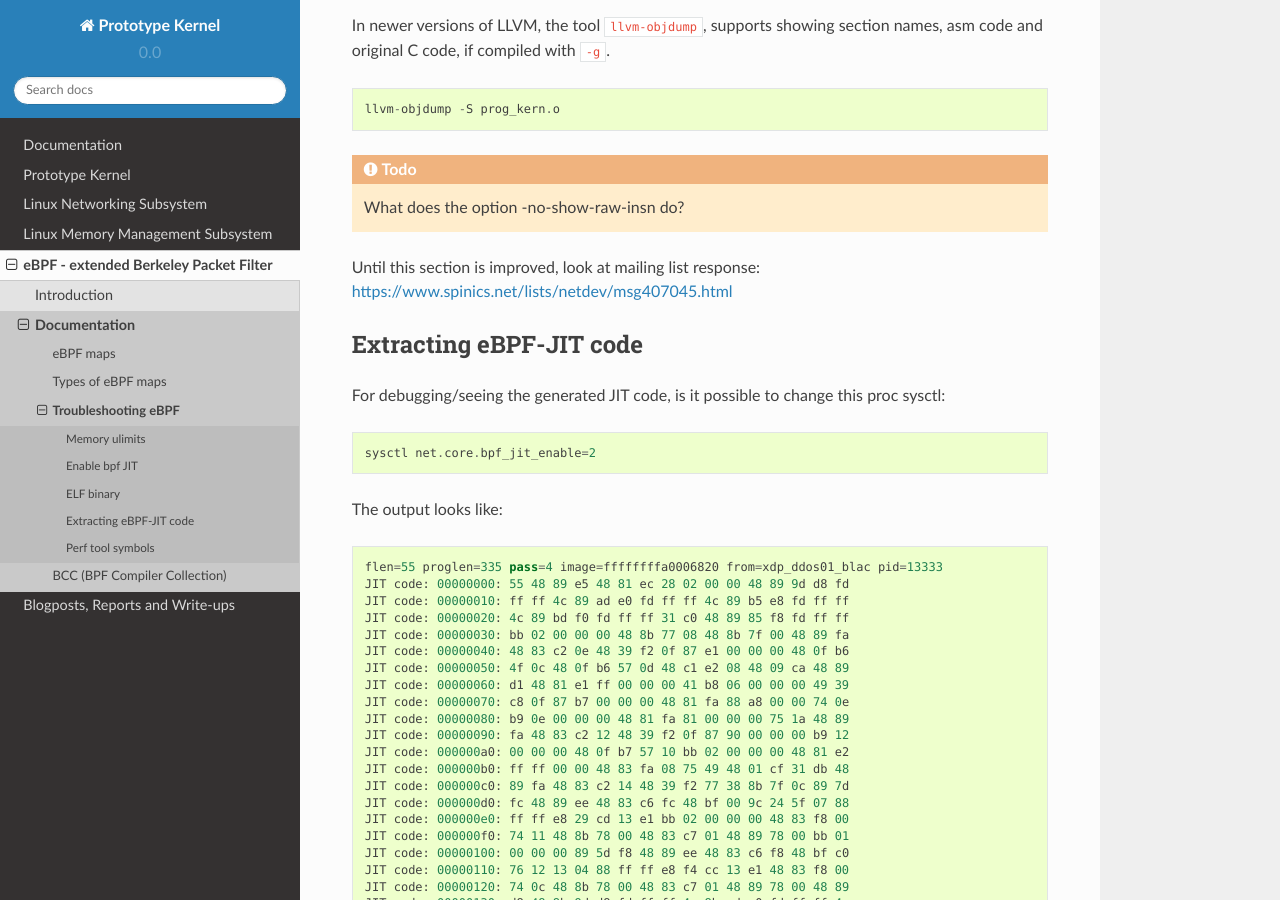
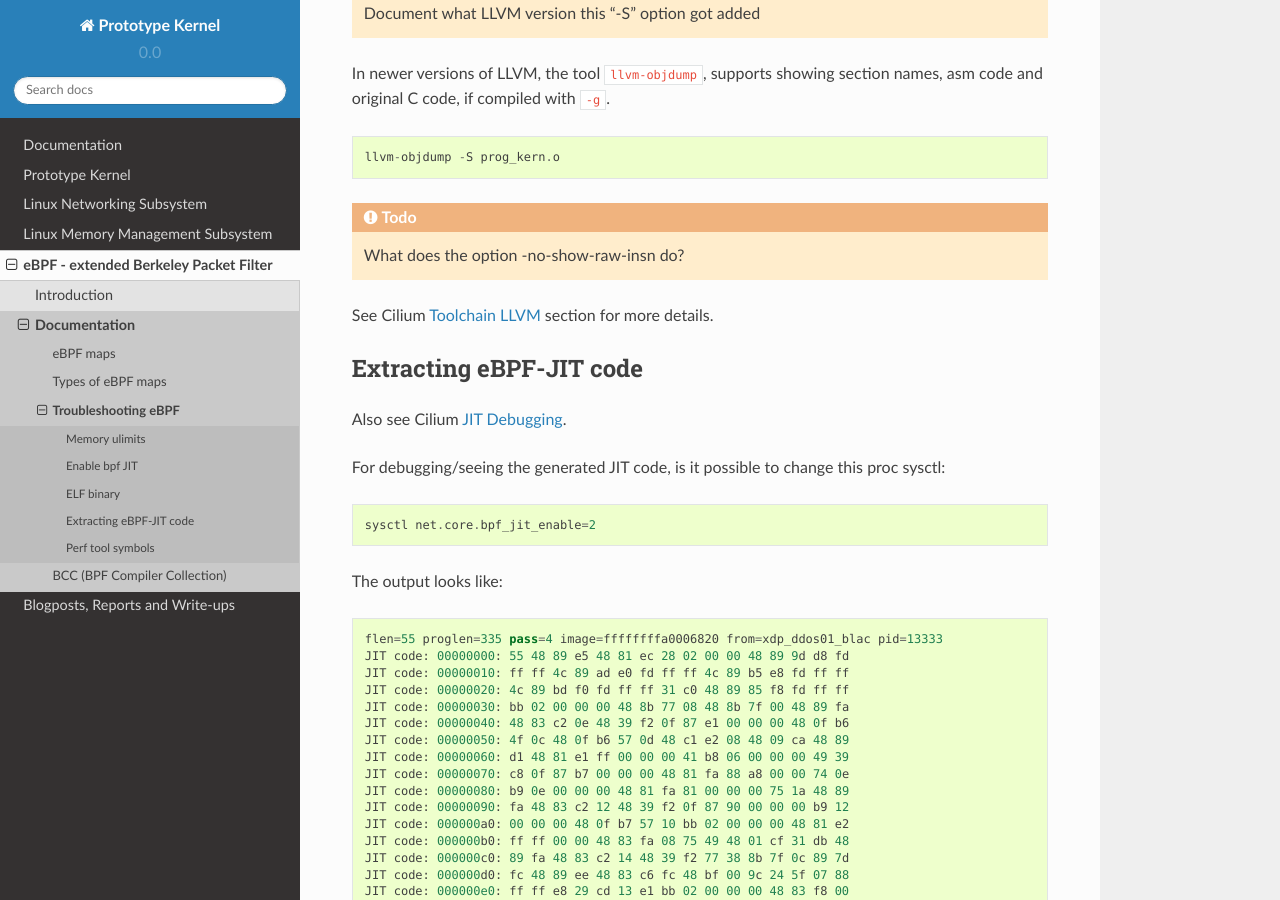
Before and after one commit to netoptimizer/prototype-kernel, a Sphinx documentation site: the page built from kernel/Documentation/bpf/troubleshooting.rst, in a window 1280 px wide and 900 px high, scrolled down 1808 px. Built offline with Sphinx 7.4.7 and the Read the Docs theme 2.0.0, drawn with Linux system fonts in a browser that asks for light colours; some of the changed text lies outside the part shown.

Commit message:
docs: add more links to Cilium's reference guide
Daniels desc is much better and more complete than mine.
Point people in that direction.

Signed-off-by: Jesper Dangaard Brouer <brouer@redhat.com>

```diff
--- a/kernel/Documentation/bpf/troubleshooting.rst
+++ b/kernel/Documentation/bpf/troubleshooting.rst
@@ -43,6 +43,11 @@ JITs that are supported by the kernel via::
  arch/sparc/Kconfig:	select HAVE_CBPF_JIT
  arch/x86/Kconfig:	select HAVE_EBPF_JIT			if X86_64
 
+Also see Cilium `JIT`_ section and `BPF sysctl`_ section.
+
+.. _JIT: http://cilium.readthedocs.io/en/latest/bpf/#jit
+
+.. _BPF sysctl: http://cilium.readthedocs.io/en/latest/bpf/#bpf-sysctls.
 
 ELF binary
 ==========
@@ -95,11 +100,16 @@ section names, asm code and original C code, if compiled with ``-g``. ::
 
 .. TODO:: What does the option -no-show-raw-insn do?
 
-Until this section is improved, look at mailing list response:
-https://www.spinics.net/lists/netdev/msg407045.html
+See Cilium `Toolchain LLVM`_ section for more details.
+
+.. _Toolchain LLVM: http://cilium.readthedocs.io/en/latest/bpf/#jit-debugging
 
 Extracting eBPF-JIT code
 ========================
+
+Also see Cilium `JIT Debugging`_.
+
+.. _JIT Debugging: http://cilium.readthedocs.io/en/latest/bpf/#jit-debugging
 
 For debugging/seeing the generated JIT code, is it possible to change
 this proc sysctl::
```
